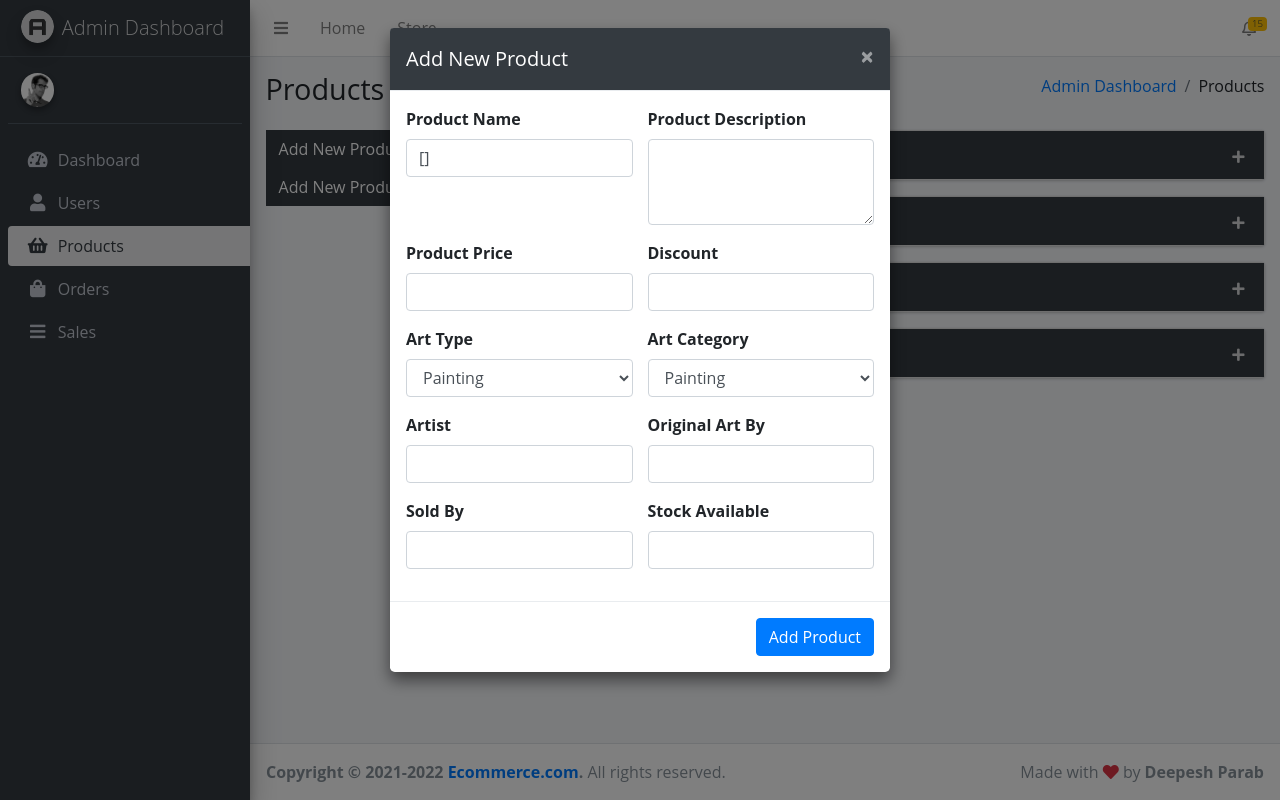
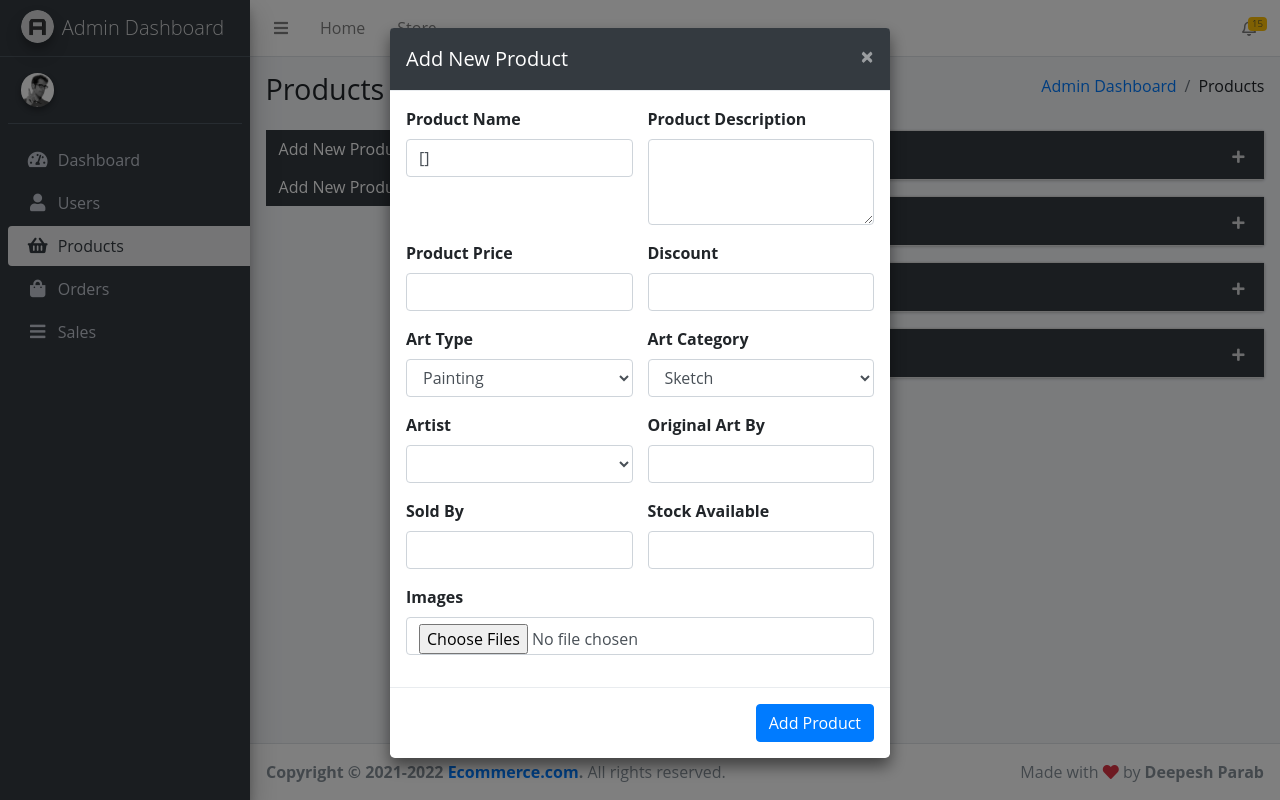
Before and after one commit to deepeshanandparab/ecommerce, a Django app: page /admin-dashboard/products in a window 1280 px wide, after a click on "Add New Product". Run offline with Django 3.2, Linux system fonts and the light colour scheme; data comes from the database, SQL or seed files in the repository; both versions use the stored data as it was after the commit; some libraries are stand-ins or nearby versions.

Commit message:
Add New Product Functionality

```diff
--- a/admin_dashboard/templates/admin_dashboard_base.html
+++ b/admin_dashboard/templates/admin_dashboard_base.html
@@ -239,5 +239,6 @@
 <script src="{% static 'admin_dashboard/js/pages/dashboard.js' %}"></script>
 
 <script src="{% static 'admin_dashboard/js/custom.js' %}"></script>
+<script src="{% static 'js/custom.js' %}"></script>
 </body>
 </html>
--- a/admin_dashboard/templates/admin_dashboard_product.html
+++ b/admin_dashboard/templates/admin_dashboard_product.html
@@ -7,6 +7,17 @@
     <!-- Content Header (Page header) -->
     <div class="content-header">
         <div class="container-fluid">
+            <div class="row mx-auto">
+                <div class="col-md-12 text-center no-padding-left-lg no-padding-right-lg">
+                    {% for message in messages %}
+                    <div class="text-center alert alert-{% if message.level == 40 %}danger{% else %}{{message.tags}}{% endif %}"
+                        role="alert" id="message-container">
+                        {{ message }}
+                    </div>
+                    {% endfor %}
+                </div>
+            </div>
+
             <div class="row mb-2">
                 <div class="col-sm-6">
                     <h1 class="m-0 inline">Products</h1>
@@ -82,7 +93,7 @@
                                         <td>{{product.stock_quantity}}</td>
                                         <td>
                                             <form method="get">
-                                                <input type="text" value="{{product.id}}" hidden>
+                                                <input type="text" value="{{product.id}}" name="id" hidden>
                                                 <button type="submit" class="btn bg-white no-border">
                                                     <a href="#" class="fa fa-edit" title="Update Product"
                                                         data-toggle="modal" data-target="#addProductModal">
@@ -109,6 +120,8 @@
         aria-hidden="true">
         <div class="modal-dialog" role="document">
             <div class="modal-content border-0">
+                <form method="post" enctype="multipart/form-data">
+                    {% csrf_token %}
                     <div class="modal-header bg-dark">
                         <h5 class="modal-title" id="exampleModalLabel">
                             Add New Product
@@ -118,7 +131,6 @@
                         </button>
                     </div>
                     <div class="modal-body">
-                    <form>
                         <div class="row">
                             <div class="col-6">
                                 <div class="form-group">
@@ -131,7 +143,7 @@
                                 <div class="form-group">
                                     <label for="product_description">Product Description</label>
                                     <textarea class="form-control" id="product_description" rows="3"
-                                    ></textarea>
+                                        name="product_description"></textarea>
                                 </div>
                             </div>
 
@@ -143,7 +155,7 @@
 
                                 <div class="form-group">
                                     <label for="product_art_type">Art Type</label>
-                                    <select class="form-control" id="product_art_type">
+                                    <select class="form-control" id="product_art_type" name="product_art_type">
                                         <option value="painting">Painting</option>
                                         <option value="antique">Antique</option>
                                         <option class="craft">Craft</option>
@@ -152,7 +164,11 @@
                                 </div>
                                 <div class="form-group">
                                     <label for="product_artist">Artist</label>
-                                    <input type="text" class="form-control" id="product_artist" name="product_artist">
+                                    <select class="form-control" id="product_artist" name="product_artist">
+                                        {% for user in users_list %}
+                                        <option value="{{user}}">{{user.first_name}} {{user.last_name}}</option>
+                                        {% endfor %}
+                                    </select>
                                 </div>
                                 <div class="form-group">
                                     <label for="product_sold_by">Sold By</label>
@@ -167,28 +183,35 @@
                                 </div>
                                 <div class="form-group">
                                     <label for="product_art_category">Art Category</label>
-                                    <select class="form-control" id="product_art_category">
-                                        <option>Painting</option>
-                                        <option>Antique</option>
-                                        <option>Craft</option>
-                                        <option>Furniture</option>
+                                    <select class="form-control" id="product_art_category" name="product_art_category">
+                                        <option value="sketch">Sketch</option>
+                                        <option value="canvas_painting">Canvas Painting</option>
+                                        <option value="abstract">Abstract</option>
                                     </select>
                                 </div>
                                 <div class="form-group">
                                     <label for="product_original_by">Original Art By</label>
-                                    <input type="text" class="form-control" id="product_original_by" name="product_original_by">
+                                    <input type="text" class="form-control" id="product_original_by"
+                                        name="product_original_by">
                                 </div>
                                 <div class="form-group">
                                     <label for="product_stock">Stock Available</label>
                                     <input type="number" class="form-control" id="product_stock" name="product_stock">
                                 </div>
                             </div>
+
+                            <div class="col-12">
+                                <div class="form-group">
+                                    <label for="product_image">Images</label>
+                                    <input type="file" class="form-control" name="product_image" multiple>
+                                </div>
+                            </div>
+                        </div>
+                    </div>
+                    <div class="modal-footer">
+                        <button type="submit" class="btn btn-primary">Add Product</button>
                     </div>
                 </form>
-                </div>
-                <div class="modal-footer">
-                    <button type="button" class="btn btn-primary">Add Product</button>
-                </div>
             </div>
         </div>
     </div>
--- a/admin_dashboard/views.py
+++ b/admin_dashboard/views.py
@@ -1,11 +1,12 @@
 import re
-from django.shortcuts import render
+from django.shortcuts import redirect, render
 from django.views import View
-from store.models import Product, User, Order
+from store.models import Product, User, Order, ImageAlbum
 from django.db.models import Count
 import datetime
 from django.core.paginator import Paginator, PageNotAnInteger, EmptyPage
 from django.db.models import Q
+from django.contrib import messages
 from .supporting_functions import generate_product_sku, get_sale_count, get_previous_month
 
 
@@ -123,14 +124,48 @@
 class AdminDashboardProduct(View):
 
     def post(self, request):
-        pass
+        name = request.POST.get('product_name')
+        description = request.POST.get('product_description')
+        price = request.POST.get('product_price')
+        art_type = request.POST.get('product_art_type')
+        artist = request.POST.get('product_artist')
+        user = User.objects.get(username=artist)
+        sold_by = request.POST.get('product_sold_by')
+        discount = request.POST.get('product_discount')
+        art_category = request.POST.get('product_art_category')
+        original_by = request.POST.get('product_original_by')
+        stock = request.POST.get('product_stock')
+        product_image = request.POST.get('product_image')
+        print('product_image', product_image)
+
+        product = Product(
+            name = name,
+            description = description,
+            price = price,
+            art_type = art_type,
+            artist = user,
+            sold_by = sold_by,
+            discount = discount,
+            discounted_price = int(price) * (1 - int(discount)/100),
+            art_category = art_category,
+            original_art_by = original_by,
+            stock_quantity = stock,
+            approved = True,
+            sku = generate_product_sku(name, art_type, art_category)
+        )
+
+        product.save()
+        messages.success(request, 'New Product Added Successfully')
+        return redirect('admindashboardproductpage')
 
 
     def get(self, request):
-        id = request.GET.get('product_id')
+        id = request.GET.get('id')
         product = []
         if id != None:
             product = Product.objects.get(id=id)
+
+        print('product',product)
 
         products_type_list = []
         art_type = ['painting','antique','craft','furniture']
@@ -139,8 +174,11 @@
             products_list = Product.objects.filter(art_type=type)
             products_type_list.append(products_list)
 
+        users_list = User.objects.all()
+
         context = {'products_type_list': products_type_list,
-                    'product':product}
+                    'product':product,
+                    'users_list': users_list}
         return render(request, 'admin_dashboard_product.html', context)
 
 
```
Also changed, not shown: db.sqlite3, static/admin_dashboard/js/custom.js (line endings or trailing spaces). Lines whose indentation alone changed are shown as unchanged.
